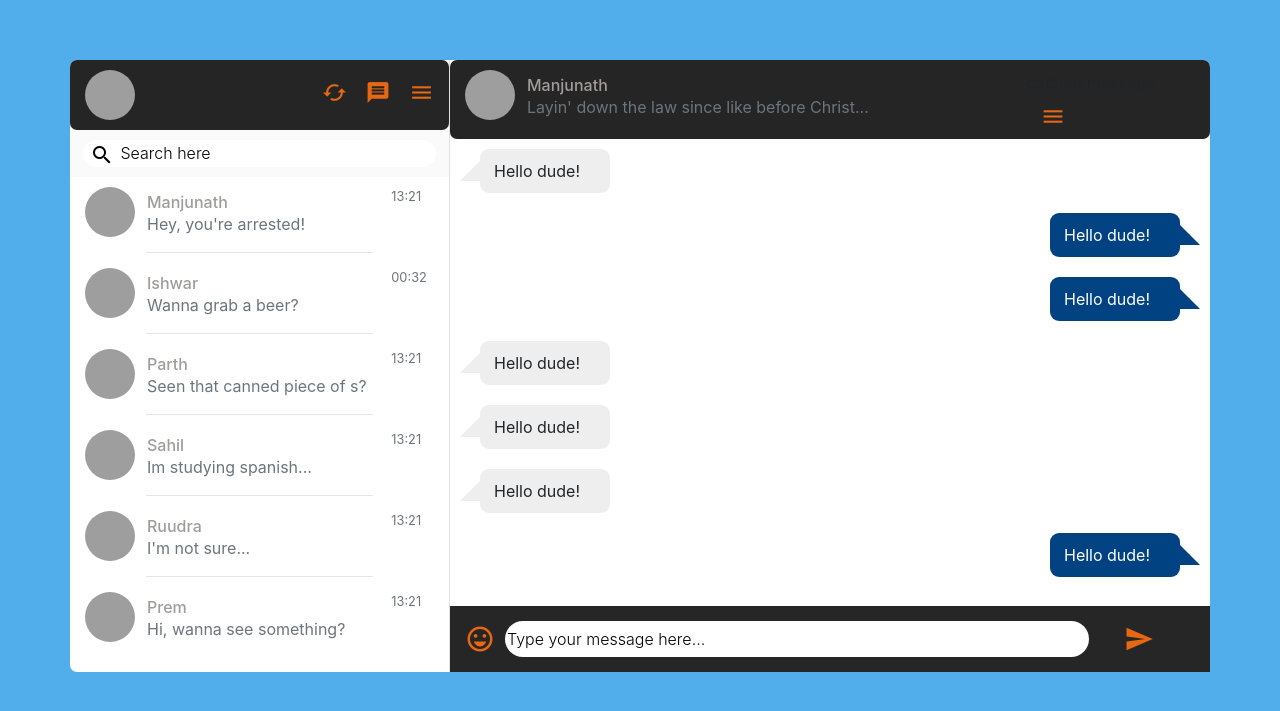
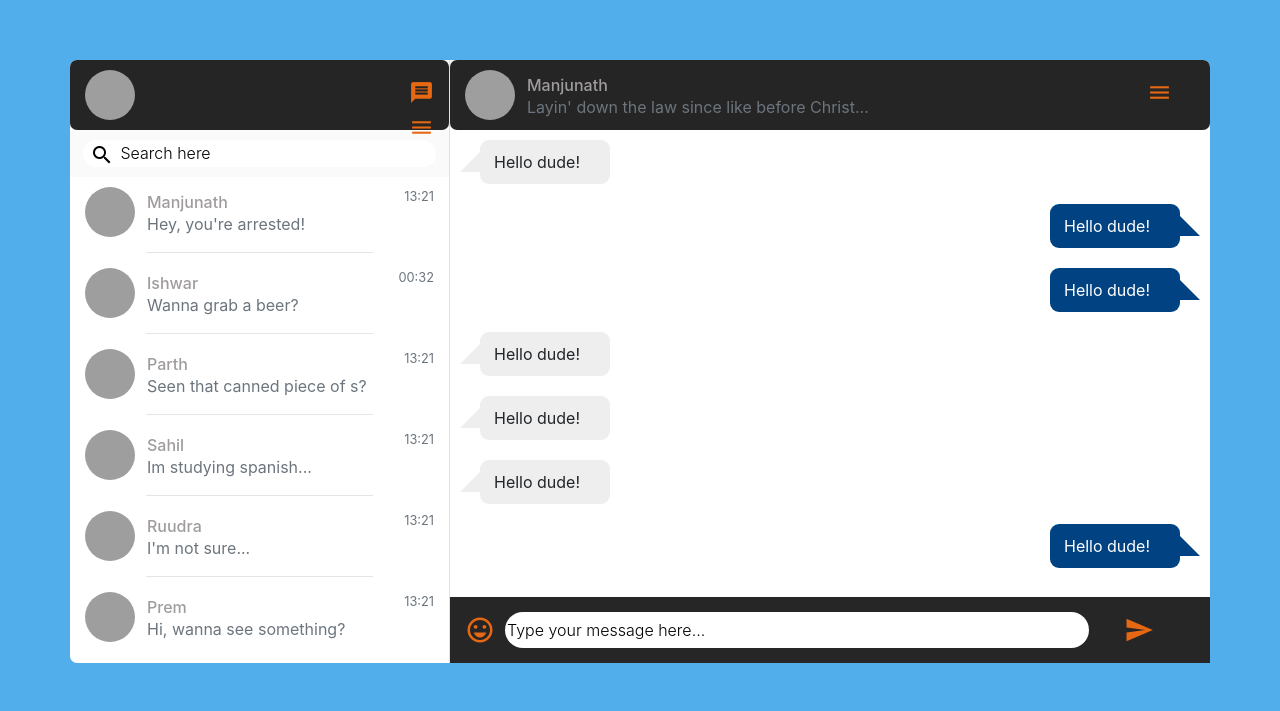
Before and after one commit to Manu1ND/Mapaish-Chat, a PHP site: page /chat.html in a window 1280 px wide. Shown: the top 711 px of the page. Run offline with PHP 8.4, Linux system fonts and the light colour scheme; some libraries are stand-ins or nearby versions; grey boxes are pictures that could not be loaded.

Commit message:
Button Added

```diff
--- a/assets/chat.css
+++ b/assets/chat.css
@@ -108,7 +108,7 @@ input:focus
 {
 	color: rgb(160, 156, 156);
 	margin-left: 12px;
-	width: 70%;
+	width: 83%;
 }
 
 .friend-drawer .text h6
--- a/chat.html
+++ b/chat.html
@@ -14,7 +14,6 @@
 		href="https://cdnjs.cloudflare.com/ajax/libs/material-design-icons/3.0.1/iconfont/material-icons.min.css">
 	<link rel="stylesheet" href="assets/chat.css">
 
-
 </head>
 
 <body translate="no">
@@ -25,9 +24,29 @@
 					<img class="profile-image"
 						src="https://www.clarity-enhanced.net/wp-content/uploads/2020/06/filip.jpg" alt="Profile img">
 					<span class="settings-tray--right">
-						<i class="material-icons">cached</i>
-						<i class="material-icons">message</i>
-						<i class="material-icons">menu</i>
+						<!-- <i class="material-icons">cached</i> -->
+						<div class="dropdown">
+							<i class="material-icons" type="button" id="dropdownMenuButton" data-toggle="dropdown"
+								aria-haspopup="true" aria-expanded="false">
+								message
+							</i>
+							<div class="dropdown-menu" aria-labelledby="dropdownMenuButton">
+								<a class="dropdown-item" href="#">Action</a>
+								<a class="dropdown-item" href="#">Another action</a>
+								<a class="dropdown-item" href="#">Something else here</a>
+							</div>
+						</div>
+						<div class="dropdown">
+							<i class="material-icons" type="button" id="dropdownMenuButton" data-toggle="dropdown"
+								aria-haspopup="true" aria-expanded="false">
+								menu
+							</i>
+							<div class="dropdown-menu" aria-labelledby="dropdownMenuButton">
+								<a class="dropdown-item" href="#">Action</a>
+								<a class="dropdown-item" href="#">Another action</a>
+								<a class="dropdown-item" href="#">Something else here</a>
+							</div>
+						</div>
 					</span>
 				</div>
 				<div class="search-box">
@@ -38,7 +57,8 @@
 				</div>
 				<div class="friend-drawer friend-drawer--onhover">
 					<img class="profile-image"
-						src="https://www.seekpng.com/png/detail/966-9665493_my-profile-icon-blank-profile-image-circle.png" alt="">
+						src="https://www.seekpng.com/png/detail/966-9665493_my-profile-icon-blank-profile-image-circle.png"
+						alt="">
 					<div class="text">
 						<h6>Manjunath</h6>
 						<p class="text-muted">Hey, you're arrested!</p>
@@ -48,7 +68,8 @@
 				<hr>
 				<div class="friend-drawer friend-drawer--onhover">
 					<img class="profile-image"
-						src="https://www.seekpng.com/png/detail/966-9665493_my-profile-icon-blank-profile-image-circle.png" alt="">
+						src="https://www.seekpng.com/png/detail/966-9665493_my-profile-icon-blank-profile-image-circle.png"
+						alt="">
 					<div class="text">
 						<h6>Ishwar</h6>
 						<p class="text-muted">Wanna grab a beer?</p>
@@ -58,7 +79,8 @@
 				<hr>
 				<div class="friend-drawer friend-drawer--onhover ">
 					<img class="profile-image"
-						src="https://www.seekpng.com/png/detail/966-9665493_my-profile-icon-blank-profile-image-circle.png" alt="">
+						src="https://www.seekpng.com/png/detail/966-9665493_my-profile-icon-blank-profile-image-circle.png"
+						alt="">
 					<div class="text">
 						<h6>Parth</h6>
 						<p class="text-muted">Seen that canned piece of s?</p>
@@ -68,7 +90,8 @@
 				<hr>
 				<div class="friend-drawer friend-drawer--onhover">
 					<img class="profile-image"
-						src="https://www.seekpng.com/png/detail/966-9665493_my-profile-icon-blank-profile-image-circle.png" alt="">
+						src="https://www.seekpng.com/png/detail/966-9665493_my-profile-icon-blank-profile-image-circle.png"
+						alt="">
 					<div class="text">
 						<h6>Sahil</h6>
 						<p class="text-muted">Im studying spanish...</p>
@@ -78,7 +101,8 @@
 				<hr>
 				<div class="friend-drawer friend-drawer--onhover">
 					<img class="profile-image"
-						src="https://www.seekpng.com/png/detail/966-9665493_my-profile-icon-blank-profile-image-circle.png" alt="">
+						src="https://www.seekpng.com/png/detail/966-9665493_my-profile-icon-blank-profile-image-circle.png"
+						alt="">
 					<div class="text">
 						<h6>Ruudra</h6>
 						<p class="text-muted">I'm not sure...</p>
@@ -88,7 +112,8 @@
 				<hr>
 				<div class="friend-drawer friend-drawer--onhover">
 					<img class="profile-image"
-						src="https://www.seekpng.com/png/detail/966-9665493_my-profile-icon-blank-profile-image-circle.png" alt="">
+						src="https://www.seekpng.com/png/detail/966-9665493_my-profile-icon-blank-profile-image-circle.png"
+						alt="">
 					<div class="text">
 						<h6>Prem</h6>
 						<p class="text-muted">Hi, wanna see something?</p>
@@ -100,15 +125,14 @@
 				<div class="settings-tray">
 					<div class="friend-drawer no-gutters friend-drawer--grey">
 						<img class="profile-image"
-							src="https://www.seekpng.com/png/detail/966-9665493_my-profile-icon-blank-profile-image-circle.png" alt="">
+							src="https://www.seekpng.com/png/detail/966-9665493_my-profile-icon-blank-profile-image-circle.png"
+							alt="">
 						<div class="text">
 							<h6>Manjunath</h6>
 							<p class="text-muted">Layin' down the law since like before Christ...</p>
 						</div>
 						<span class="settings-tray--right">
-							<!--i class="material-icons"-->cached</i>
-							<!--i class="material-icons"-->message</i>
-							<i class="material-icons">menu</i>
+							<i class="material-icons"> menu</i>
 						</span>
 					</div>
 				</div>
@@ -177,6 +201,9 @@
 		</div>
 	</div>
 	<script src="assets/jquery-3.5.1.min.js"></script>
+	<script src="https://cdnjs.cloudflare.com/ajax/libs/popper.js/1.12.9/umd/popper.min.js"
+		integrity="sha384-ApNbgh9B+Y1QKtv3Rn7W3mgPxhU9K/ScQsAP7hUibX39j7fakFPskvXusvfa0b4Q"
+		crossorigin="anonymous"></script>
 	<script src="assets/bootstrap/js/bootstrap.min.js"></script>
 
 	<script src="assets/chat.js"></script>
```
